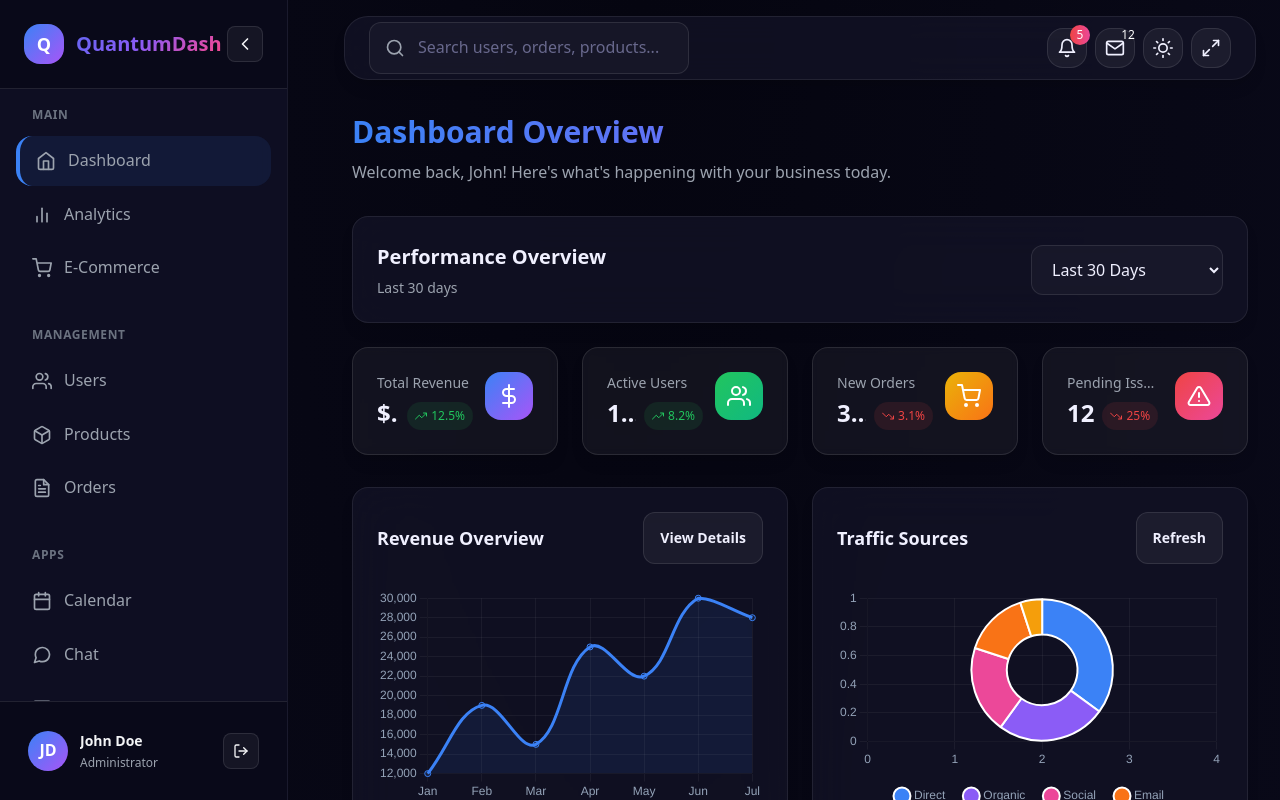
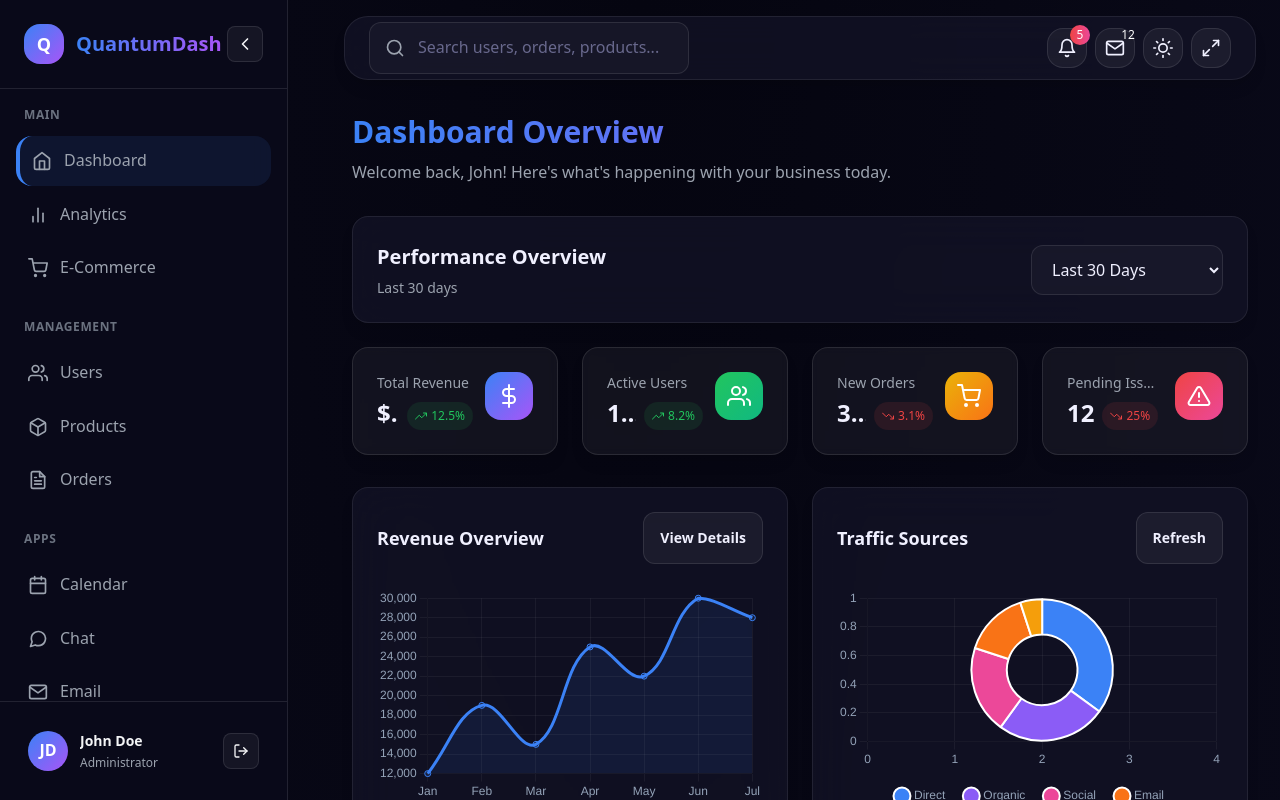
Before and after one commit to sommi991/QUANTUMFLOW-, a React (Vite) app: page / in a window 1280 px wide. Shown: the top 800 px of the page. Built offline with nearby package versions, Linux system fonts and the light colour scheme.

Commit message:
Update Sidebar.jsx

```diff
--- a/src/components/Sidebar.jsx
+++ b/src/components/Sidebar.jsx
@@ -8,6 +8,18 @@ import {
 
 const Sidebar = ({ collapsed, currentPage, onNavigate, onToggle, isMobile }) => {
   const [mobileOpen, setMobileOpen] = useState(false)
+
+  // Close mobile sidebar when window resizes to desktop
+  useEffect(() => {
+    const handleResize = () => {
+      if (window.innerWidth >= 768 && mobileOpen) {
+        setMobileOpen(false)
+      }
+    }
+
+    window.addEventListener('resize', handleResize)
+    return () => window.removeEventListener('resize', handleResize)
+  }, [mobileOpen])
 
   const navItems = [
     {
@@ -54,55 +66,57 @@ const Sidebar = ({ collapsed, currentPage, onNavigate, onToggle, isMobile }) =>
   }, [onNavigate, isMobile])
 
   const SidebarContent = () => (
-    <>
+    <div className="flex flex-col h-full">
       {/* Logo */}
-      <div className="p-6 border-b border-white/10 flex items-center justify-between sticky top-0 bg-dark-bg/95 backdrop-blur-lg z-10">
+      <div className="p-4 sm:p-6 border-b border-white/10 flex items-center justify-between flex-shrink-0 bg-[#0a0a1a]/95 backdrop-blur-lg">
         <button
           onClick={() => handleNavigation('dashboard')}
-          className="flex items-center gap-3"
+          className="flex items-center gap-3 min-w-0"
         >
-          <div className="w-10 h-10 rounded-xl bg-gradient-to-br from-blue-500 to-purple-500 flex items-center justify-center text-white font-bold text-lg flex-shrink-0">
+          <div className="w-8 h-8 sm:w-10 sm:h-10 rounded-xl bg-gradient-to-br from-blue-500 to-purple-500 flex items-center justify-center text-white font-bold text-sm sm:text-lg flex-shrink-0">
             Q
           </div>
-          {(!collapsed || isMobile) && (
-            <span className="text-xl font-bold gradient-text whitespace-nowrap">
+          {(!collapsed || isMobile || mobileOpen) && (
+            <span className="text-lg sm:text-xl font-bold bg-gradient-to-r from-blue-500 to-purple-500 bg-clip-text text-transparent whitespace-nowrap truncate">
               QuantumDash
             </span>
           )}
         </button>
 
+        {/* Desktop toggle button */}
         {!isMobile && (
           <button
             onClick={onToggle}
-            className="w-9 h-9 flex items-center justify-center rounded-lg bg-white/5 border border-white/10 hover:bg-white/10 transition-colors flex-shrink-0"
+            className="w-8 h-8 sm:w-9 sm:h-9 flex items-center justify-center rounded-lg bg-white/5 border border-white/10 hover:bg-white/10 transition-colors flex-shrink-0"
             aria-label={collapsed ? "Expand sidebar" : "Collapse sidebar"}
           >
             {collapsed ? (
-              <FiChevronRight className="w-5 h-5" />
+              <FiChevronRight className="w-4 h-4 sm:w-5 sm:h-5" />
             ) : (
-              <FiChevronLeft className="w-5 h-5" />
+              <FiChevronLeft className="w-4 h-4 sm:w-5 sm:h-5" />
             )}
           </button>
         )}
 
-        {isMobile && (
+        {/* Mobile close button */}
+        {(isMobile && mobileOpen) && (
           <button
             onClick={() => setMobileOpen(false)}
-            className="w-9 h-9 flex items-center justify-center rounded-lg bg-white/5 border border-white/10 hover:bg-white/10 transition-colors flex-shrink-0"
+            className="w-8 h-8 sm:w-9 sm:h-9 flex items-center justify-center rounded-lg bg-white/5 border border-white/10 hover:bg-white/10 transition-colors flex-shrink-0"
             aria-label="Close sidebar"
           >
-            <FiX className="w-5 h-5" />
+            <FiX className="w-4 h-4 sm:w-5 sm:h-5" />
           </button>
         )}
       </div>
 
       {/* Navigation - Scrollable area */}
-      <div className="flex-1 overflow-y-auto overflow-x-hidden">
-        <nav className="p-4">
+      <div className="flex-1 overflow-y-auto overflow-x-hidden py-4 scrollbar-thin scrollbar-thumb-blue-500 scrollbar-track-gray-800">
+        <nav className="px-4">
           {navItems.map((group) => (
-            <div key={group.title} className="mb-8">
-              {(!collapsed || isMobile) && (
-                <div className="text-xs uppercase text-gray-500 font-semibold tracking-wider px-4 mb-3 truncate">
+            <div key={group.title} className="mb-6">
+              {(!collapsed || isMobile || mobileOpen) && (
+                <div className="text-xs uppercase text-gray-500 font-semibold tracking-wider px-2 mb-3 truncate">
                   {group.title}
                 </div>
               )}
@@ -111,15 +125,15 @@ const Sidebar = ({ collapsed, currentPage, onNavigate, onToggle, isMobile }) =>
                   <button
                     key={item.id}
                     onClick={() => handleNavigation(item.id)}
-                    className={`w-full flex items-center gap-3 px-4 py-3 rounded-xl text-gray-400 hover:text-white hover:bg-white/5 transition-all duration-200 ${
+                    className={`w-full flex items-center gap-3 px-3 py-3 rounded-xl text-gray-400 hover:text-white hover:bg-white/5 transition-all duration-200 ${
                       currentPage === item.id ? 'bg-blue-500/10 text-blue-400 border-l-4 border-blue-500' : ''
-                    } ${collapsed && !isMobile ? 'justify-center' : ''}`}
-                    title={collapsed && !isMobile ? item.label : ''}
+                    } ${collapsed && !isMobile && !mobileOpen ? 'justify-center px-2' : ''}`}
+                    title={collapsed && !isMobile && !mobileOpen ? item.label : ''}
                   >
                     <item.icon className="w-5 h-5 flex-shrink-0" />
-                    {(!collapsed || isMobile) && (
+                    {(!collapsed || isMobile || mobileOpen) && (
                       <>
-                        <span className="flex-1 text-left truncate">{item.label}</span>
+                        <span className="flex-1 text-left truncate text-sm sm:text-base">{item.label}</span>
                         {item.badge && (
                           <span className="px-2 py-1 text-xs bg-gradient-to-r from-red-500 to-pink-500 text-white rounded-full flex-shrink-0">
                             {item.badge}
@@ -136,30 +150,33 @@ const Sidebar = ({ collapsed, currentPage, onNavigate, onToggle, isMobile }) =>
       </div>
 
       {/* User Profile */}
-      <div className="p-4 border-t border-white/10 sticky bottom-0 bg-dark-bg/95 backdrop-blur-lg">
-        <div className="flex items-center gap-3 p-3 rounded-xl hover:bg-white/5 transition-colors">
-          <div className="w-10 h-10 rounded-full bg-gradient-to-br from-blue-500 to-purple-500 flex items-center justify-center text-white font-bold flex-shrink-0">
+      <div className="p-4 border-t border-white/10 flex-shrink-0 bg-[#0a0a1a]/95 backdrop-blur-lg">
+        <div className="flex items-center gap-3 p-2 sm:p-3 rounded-xl hover:bg-white/5 transition-colors">
+          <div className="w-8 h-8 sm:w-10 sm:h-10 rounded-full bg-gradient-to-br from-blue-500 to-purple-500 flex items-center justify-center text-white font-bold flex-shrink-0 text-sm sm:text-base">
             JD
           </div>
 
-          {(!collapsed || isMobile) && (
+          {(!collapsed || isMobile || mobileOpen) && (
             <div className="flex-1 min-w-0">
               <div className="font-semibold text-sm truncate">John Doe</div>
               <div className="text-xs text-gray-400 truncate">Administrator</div>
             </div>
           )}
 
-          <button className="w-9 h-9 flex items-center justify-center rounded-lg bg-white/5 border border-white/10 hover:bg-white/10 transition-colors flex-shrink-0">
+          <button className="w-8 h-8 sm:w-9 sm:h-9 flex items-center justify-center rounded-lg bg-white/5 border border-white/10 hover:bg-white/10 transition-colors flex-shrink-0">
             <FiLogOut className="w-4 h-4" />
           </button>
         </div>
       </div>
-    </>
+    </div>
   )
 
+  // If we're on mobile, show a single hamburger menu button
   if (isMobile) {
     return (
       <>
+        {/* Mobile hamburger menu button - Only ONE button */}
+        {!mobileOpen && (
           <button
             onClick={() => setMobileOpen(true)}
             className="lg:hidden fixed top-4 left-4 z-50 w-10 h-10 flex items-center justify-center rounded-xl bg-white/5 border border-white/10 hover:bg-white/10 transition-colors"
@@ -167,14 +184,16 @@ const Sidebar = ({ collapsed, currentPage, onNavigate, onToggle, isMobile }) =>
           >
             <FiMenu className="w-5 h-5" />
           </button>
+        )}
 
+        {/* Mobile sidebar overlay */}
         {mobileOpen && (
           <div className="fixed inset-0 z-40">
             <div
               className="absolute inset-0 bg-black/80 backdrop-blur-sm"
               onClick={() => setMobileOpen(false)}
             />
-            <aside className="absolute left-0 top-0 h-screen w-72 bg-dark-bg/95 backdrop-blur-2xl border-r border-white/10 z-40">
+            <aside className="absolute left-0 top-0 h-screen w-72 bg-[#0a0a1a]/95 backdrop-blur-2xl border-r border-white/10 z-40">
               <SidebarContent />
             </aside>
           </div>
@@ -183,8 +202,9 @@ const Sidebar = ({ collapsed, currentPage, onNavigate, onToggle, isMobile }) =>
     )
   }
 
+  // Desktop sidebar - always visible
   return (
-    <aside className={`glass-sidebar fixed left-0 top-0 h-screen z-40 transition-all duration-300 ${collapsed ? 'w-20' : 'w-72'} flex flex-col`}>
+    <aside className={`fixed left-0 top-0 h-screen z-40 transition-all duration-300 ${collapsed ? 'w-20' : 'w-72'} hidden md:flex flex-col bg-[#0a0a1a]/95 backdrop-blur-2xl border-r border-white/10`}>
       <SidebarContent />
     </aside>
   )
```
Lines whose indentation alone changed are shown as unchanged.
